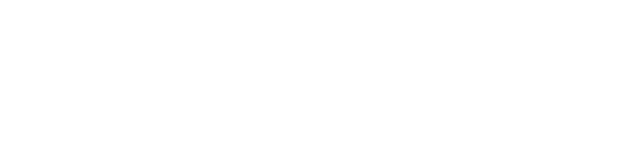
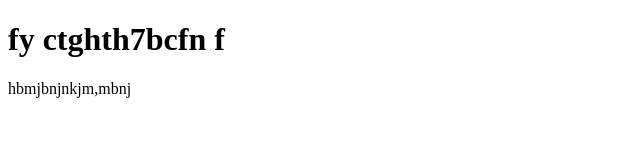
Before and after one commit to TaniaPIAIC/git, a plain HTML site: page index.html in a window 1280 px wide. Shown: the whole page, without its empty margins (0-640 px from the left). Drawn offline with Linux system fonts and the light colour scheme.

Commit message:
asdfghjkl;

```diff
--- a/index.html
+++ b/index.html
@@ -6,6 +6,7 @@
     <title>Document</title>
 </head>
 <body>
-
+    <h1>fy ctghth7bcfn f</h1>
+    <p>hbmjbnjnkjm,mbnj</p>
 </body>
 </html>
```
